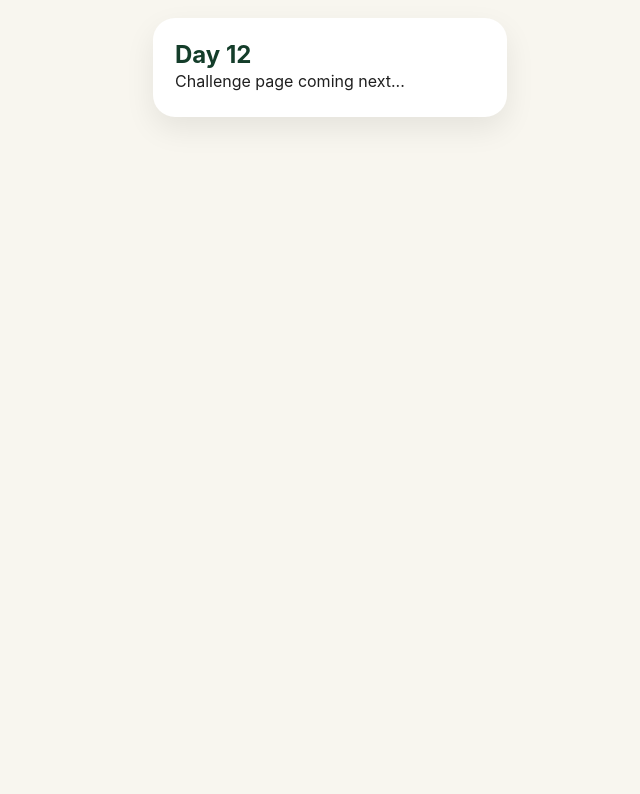
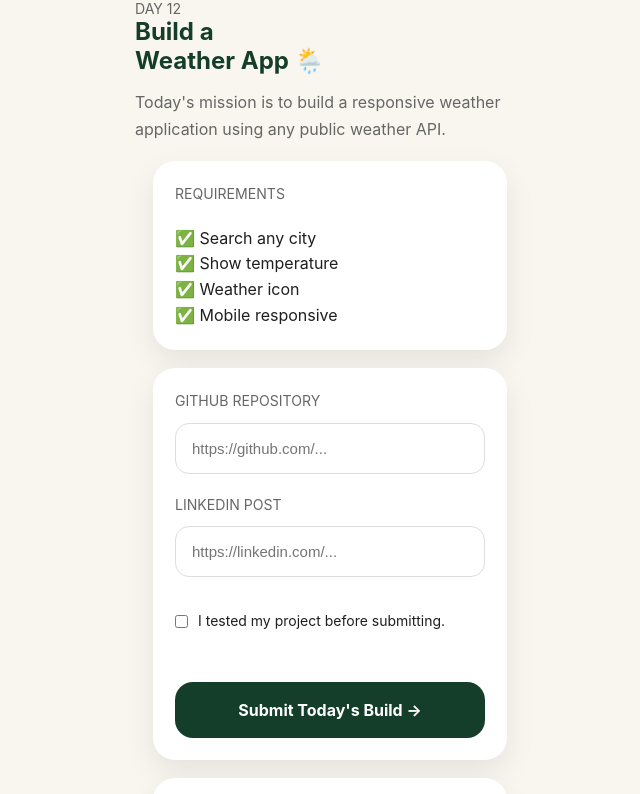
Before and after one commit to Riyanshi-k/abtalks-redesign, a React (Vite) app: page /day/12 in a window 1280 px wide. Shown: the top 794 px of the page, without its empty margins (310-950 px from the left). Built offline with nearby package versions, Linux system fonts and the light colour scheme.

Commit message:
feat: complete challenge day page

```diff
--- a/src/App.jsx
+++ b/src/App.jsx
@@ -1,17 +1,9 @@
 import { BrowserRouter, Routes, Route, Navigate } from "react-router-dom";
 import Landing from "./pages/Landing";
 import Dashboard from "./pages/Dashboard";
+import Day from "./pages/Day";
 
-function ChallengeDay() {
-  return (
-    <div className="page">
-      <section className="card">
-        <h1>Day 12</h1>
-        <p>Challenge page coming next...</p>
-      </section>
-    </div>
-  );
-}
+
 
 function App() {
   return (
@@ -19,7 +11,7 @@ function App() {
       <Routes>
         <Route path="/" element={<Landing />} />
         <Route path="/dashboard" element={<Dashboard />} />
-        <Route path="/day/12" element={<ChallengeDay />} />
+        <Route path="/day/12" element={<Day />} />
         <Route path="*" element={<Navigate to="/" replace />} />
       </Routes>
     </BrowserRouter>
--- a/src/index.css
+++ b/src/index.css
@@ -240,3 +240,30 @@ line-height:1.6;
 .card button{
 margin-top:18px;
 }
+
+.input-field{
+width:100%;
+padding:16px;
+margin-top:10px;
+border-radius:14px;
+border:1px solid #ddd;
+font-size:15px;
+outline:none;
+background:#fff;
+}
+
+.input-field:focus{
+border-color:#143D2A;
+}
+
+.checkbox{
+display:flex;
+align-items:flex-start;
+gap:10px;
+font-size:14px;
+margin:15px 0;
+}
+
+.checkbox input{
+margin-top:3px;
+}
--- /dev/null
+++ b/src/pages/Day.jsx
@@ -0,0 +1,98 @@
+function Day() {
+  return (
+    <div className="page">
+
+      <section>
+        <p className="small-text">DAY 12</p>
+
+        <h1>
+          Build a
+          <br />
+          Weather App 🌦️
+        </h1>
+
+        <p className="subtitle">
+          Today's mission is to build a responsive weather application
+          using any public weather API.
+        </p>
+      </section>
+
+      <section className="card">
+
+        <p className="small-text">
+          REQUIREMENTS
+        </p>
+
+        <br />
+
+        <p>✅ Search any city</p>
+        <p>✅ Show temperature</p>
+        <p>✅ Weather icon</p>
+        <p>✅ Mobile responsive</p>
+
+      </section>
+
+      <section className="card">
+
+        <p className="small-text">
+          GITHUB REPOSITORY
+        </p>
+
+        <input
+          type="text"
+          placeholder="https://github.com/..."
+          className="input-field"
+        />
+
+        <br />
+        <br />
+
+        <p className="small-text">
+          LINKEDIN POST
+        </p>
+
+        <input
+          type="text"
+          placeholder="https://linkedin.com/..."
+          className="input-field"
+        />
+
+        <br />
+        <br />
+
+        <label className="checkbox">
+
+          <input type="checkbox" />
+
+          <span>
+            I tested my project before submitting.
+          </span>
+
+        </label>
+
+        <br />
+
+        <button className="primary-btn">
+
+          Submit Today's Build →
+
+        </button>
+
+      </section>
+
+      <section className="card">
+
+        <h2>🔥 Keep the streak alive!</h2>
+
+        <p className="subtitle">
+          You've already completed 11 days.
+          Future you will thank today's you.
+        </p>
+
+      </section>
+
+    </div>
+  );
+}
+
+export default Day;
```
